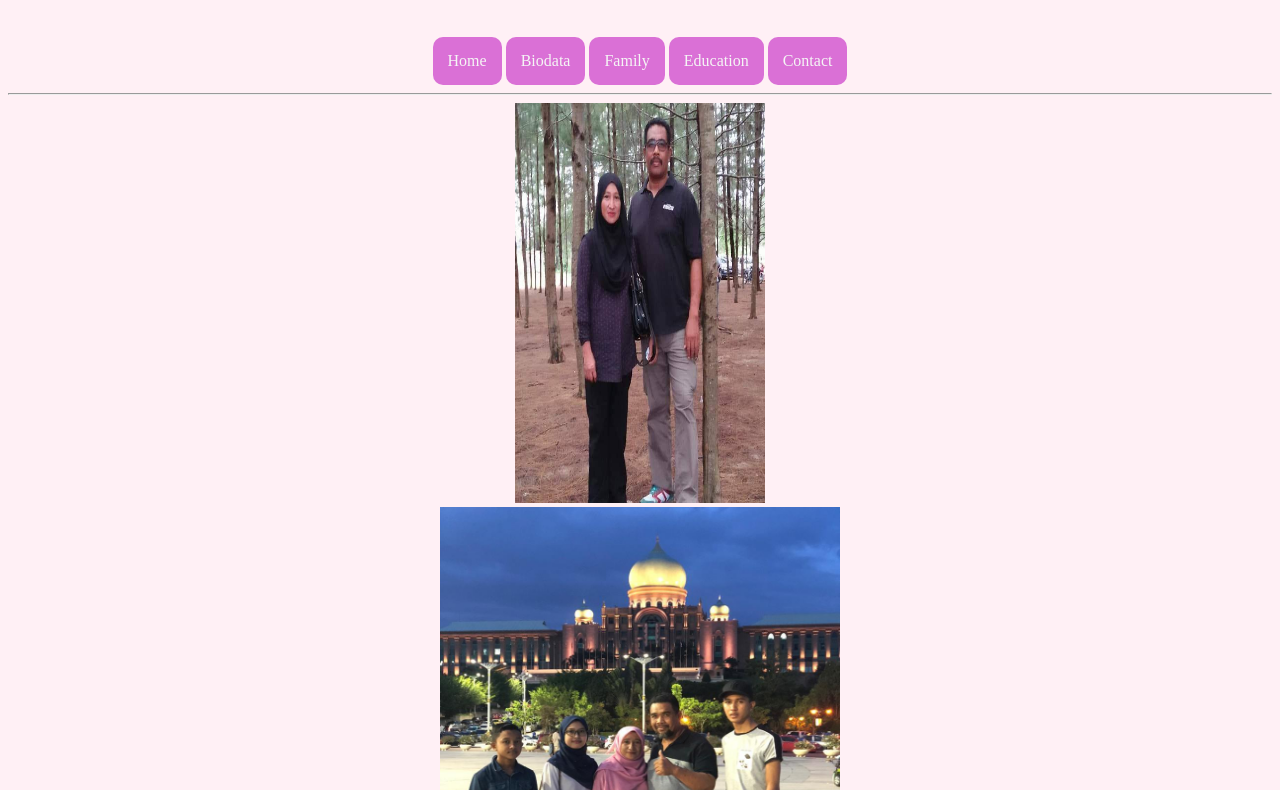
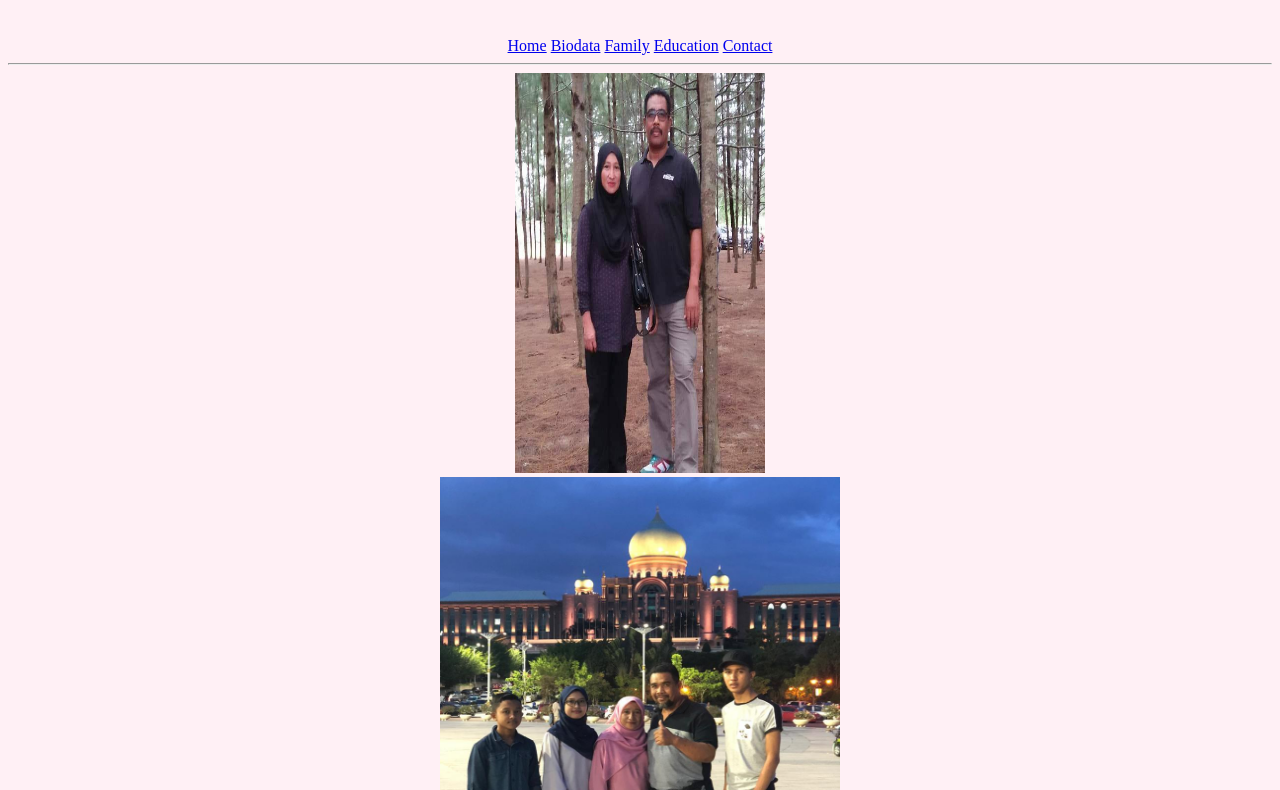
Before and after one commit to fitrahsyafiqah/Personal-Portfolio, a plain HTML site: page family.html in a window 1280 px wide. Shown: the part 147-937 px from the top of the page. Drawn offline with Linux system fonts and the light colour scheme; a web font is replaced by a local one.

Commit message:
Update family.html

```diff
--- a/family.html
+++ b/family.html
@@ -1,23 +1,6 @@
 <!DOCTYPE html>
 <html>
 <head>
-	<style>
-		a:link, a:visited
-			{
-
-				background-color:orchid;
-				color:whitesmoke;
-				padding:15px;
-				text-align:center;
-				text-decoration:none;
-				display:inline-block;
-				border-radius:10px;
-			}
-		a:hover, a:active
-			{
-				background-color: violet
-			}
-		</style>
 <body>
 
 	<title>Personal Portfolio</title>
```
